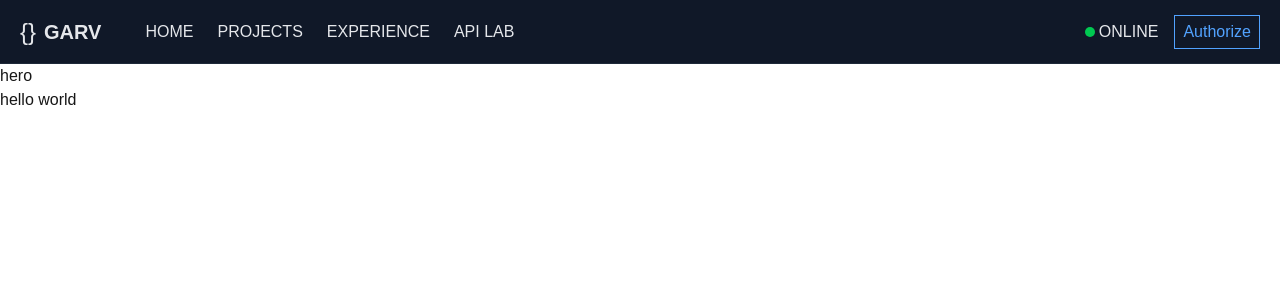
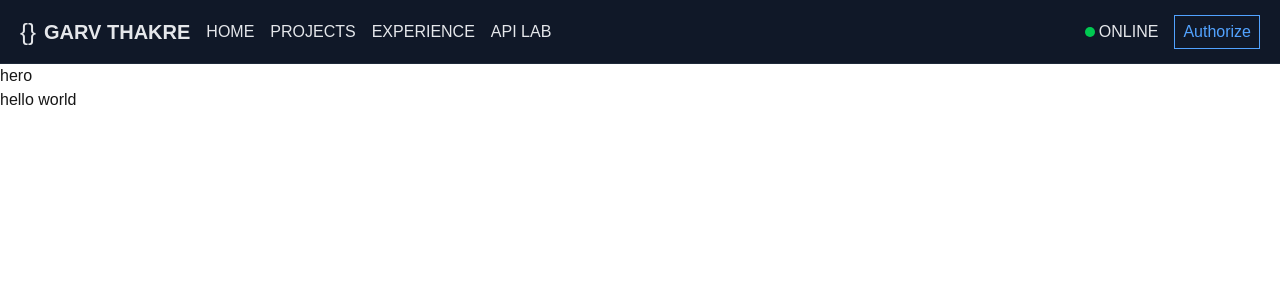
Before and after one commit to garvthakre/G-Forge, a Next.js app in the folder ui/: page / in a window 1280 px wide. Shown: the top 300 px of the page. Built offline with nearby package versions, Linux system fonts and the light colour scheme.

Commit message:
chore:small fixes in header

```diff
--- a/ui/app/components/header.tsx
+++ b/ui/app/components/header.tsx
@@ -5,11 +5,11 @@ const Header = () => {
     <header className="flex justify-between items-center h-16 bg-gray-900 text-gray-200 px-5 border-b border-gray-800">
       <div className="flex items-center">
         <span className="text-2xl mr-2">{`{}`}</span>
-        <span className="font-bold text-xl mr-1">GARV</span>
+        <span className="font-bold text-xl mr-1">GARV THAKRE</span>
 
       </div>
-      <nav className="flex-grow mx-10">
-        <ul className="flex space-x-6">
+      <nav className="flex-grow mx-3">
+        <ul className="flex space-x-4">
           <li className="uppercase cursor-pointer hover:text-blue-400">HOME</li>
           <li className="uppercase cursor-pointer hover:text-blue-400">
             PROJECTS
```
